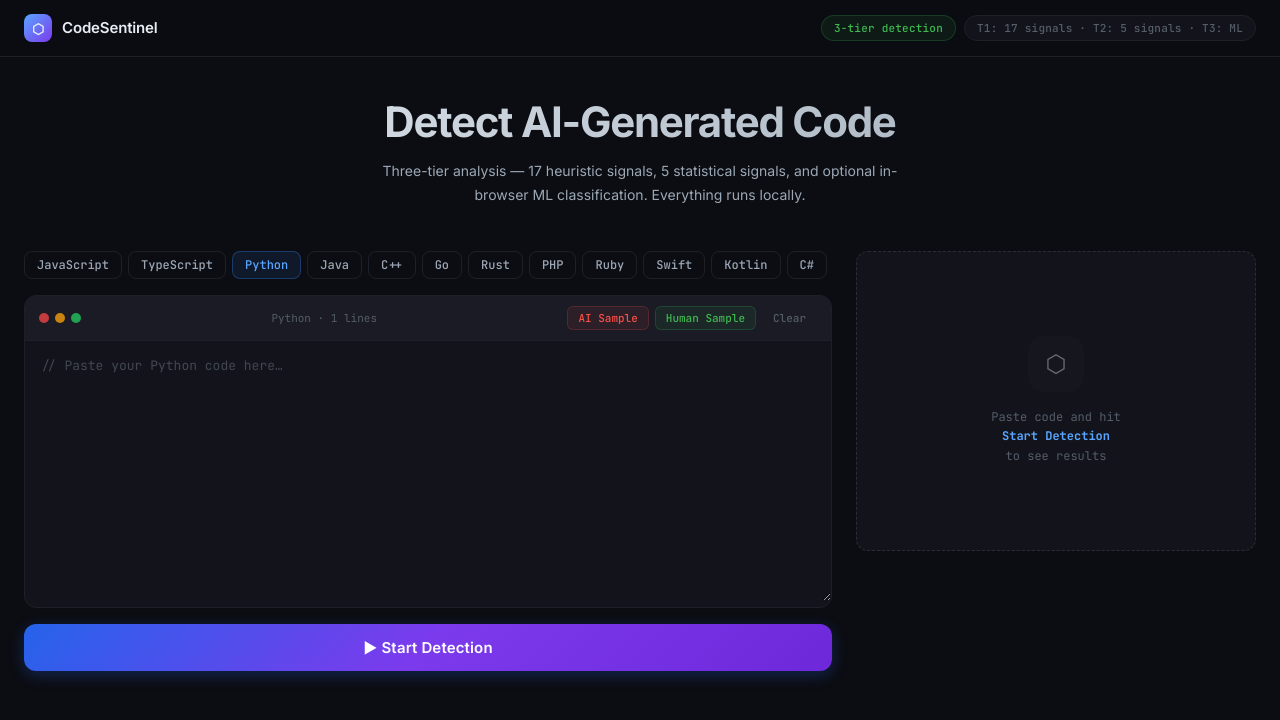
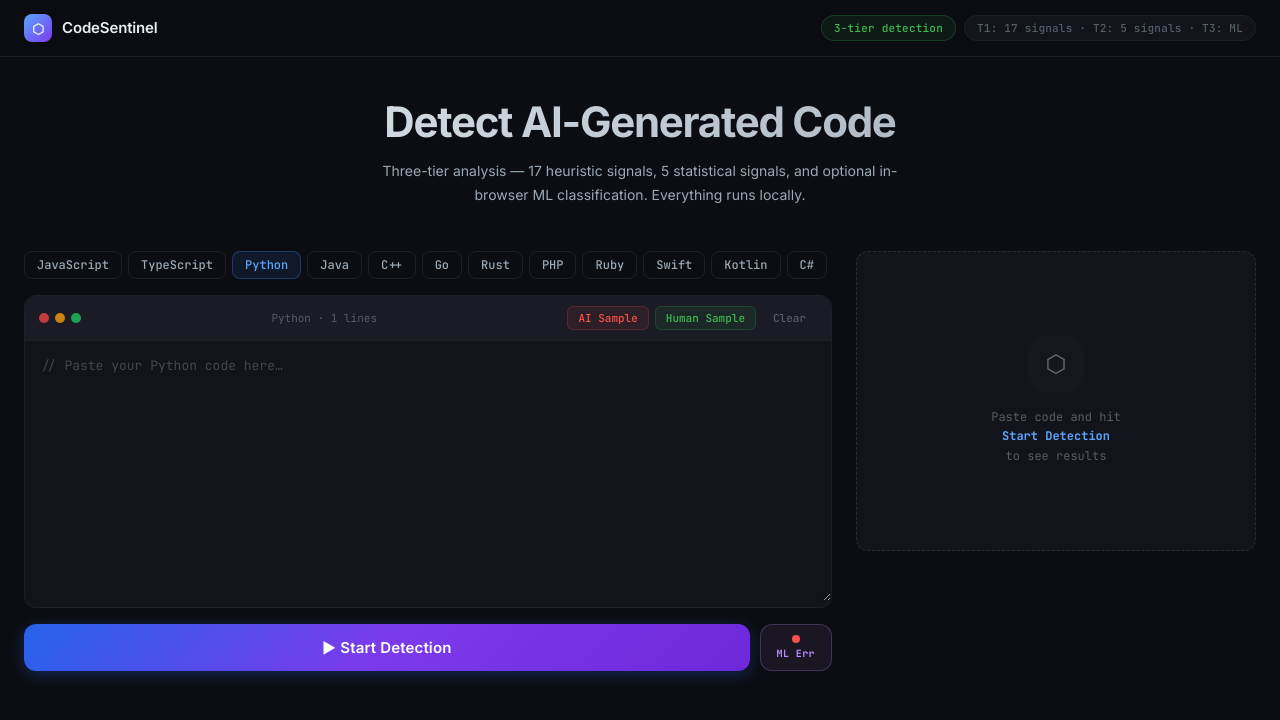
Before and after one commit to ramnxtwave-cyber/AICD, a React (Vite) app: page / in a window 1280 px wide. Shown: the top 720 px of the page. Built offline with nearby package versions, Linux system fonts and the light colour scheme.

Commit message:
Changed the Score BreakDown view | Enabling the ML Checking by default

```diff
--- a/src/App.css
+++ b/src/App.css
@@ -295,6 +295,58 @@
   gap: 8px;
 }
 
+/* ── ML toggle ────────────────────────────────────────────────────────────── */
+.ml-toggle {
+  display: flex;
+  flex-direction: column;
+  align-items: center;
+  justify-content: center;
+  gap: 4px;
+  padding: 8px 16px;
+  border: 1px solid rgba(188, 140, 255, 0.25);
+  border-radius: var(--border-radius-lg);
+  background: rgba(188, 140, 255, 0.08);
+  color: #bc8cff;
+  cursor: pointer;
+  transition: all 0.2s;
+  min-width: 72px;
+  flex-shrink: 0;
+}
+
+.ml-toggle:hover {
+  background: rgba(188, 140, 255, 0.14);
+  border-color: rgba(188, 140, 255, 0.4);
+}
+
+.ml-toggle__dot {
+  width: 8px;
+  height: 8px;
+  border-radius: 50%;
+  background: var(--color-text-tertiary);
+  transition: all 0.3s;
+}
+
+.ml-toggle__dot--loading {
+  background: #d29922;
+  animation: pulse 1s infinite;
+}
+
+.ml-toggle__dot--ready {
+  background: #3fb950;
+  box-shadow: 0 0 8px rgba(63, 185, 80, 0.6);
+}
+
+.ml-toggle__dot--error {
+  background: #f85149;
+}
+
+.ml-toggle__label {
+  font-family: var(--font-mono);
+  font-size: 10px;
+  font-weight: 600;
+  letter-spacing: 0.04em;
+}
+
 /* ── Scan button ──────────────────────────────────────────────────────────── */
 .scan-btn {
   position: relative;
--- a/src/App.jsx
+++ b/src/App.jsx
@@ -30,13 +30,14 @@ export default function App() {
   const [stageIdx,    setStageIdx]   = useState(0);
   const [result,      setResult]     = useState(null);
   const [error,       setError]      = useState("");
-  const [mlEnabled,   setMlEnabled]  = useState(false);
+  const [mlEnabled,   setMlEnabled]  = useState(true);
   const [modelState,  setModelState] = useState({ loading: false, ready: false, error: null });
 
   useEffect(() => {
     setStatusCallback(() => {
       setModelState(getModelState());
     });
+    preloadModel();
   }, []);
 
   const loadExample = useCallback((type) => {
@@ -159,7 +160,8 @@ export default function App() {
               </div>
             )}
 
-            {/* Scan button */}
+            {/* Scan button + ML toggle */}
+            <div style={{ display: 'flex', gap: 10, alignItems: 'stretch' }}>
               <button
                 className={`scan-btn ${scanning ? 'scan-btn--scanning' : 'scan-btn--ready'}`}
                 onClick={runScan}
@@ -170,6 +172,17 @@ export default function App() {
                   : '▶  Start Detection'
                 }
               </button>
+              <button
+                className="ml-toggle"
+                onClick={toggleML}
+                title={mlEnabled ? 'ML Tier 3 is enabled — click to disable' : 'ML Tier 3 is disabled — click to enable'}
+              >
+                <span className={`ml-toggle__dot${modelState.loading ? ' ml-toggle__dot--loading' : modelState.ready ? ' ml-toggle__dot--ready' : modelState.error ? ' ml-toggle__dot--error' : ''}`} />
+                <span className="ml-toggle__label">
+                  {modelState.loading ? 'Loading…' : modelState.ready ? 'ML On' : modelState.error ? 'ML Err' : mlEnabled ? 'ML' : 'ML Off'}
+                </span>
+              </button>
+            </div>
 
             {/* Results */}
             {!scanning && result && (
@@ -211,12 +224,7 @@ export default function App() {
               <div className="fade-in" style={{ display: 'flex', flexDirection: 'column', gap: 14 }}>
                 <ScorePanel result={result} />
 
-                <TierBreakdown
-                  tiers={result.tiers}
-                  mlEnabled={mlEnabled}
-                  onToggleML={toggleML}
-                  modelState={modelState}
-                />
+                <TierBreakdown tiers={result.tiers} />
 
                 <MetricsPanel tiers={result.tiers} />
 
--- a/src/components/ScorePanel.jsx
+++ b/src/components/ScorePanel.jsx
@@ -1,6 +1,7 @@
 /**
  * components/ScorePanel.jsx
- * Displays the overall AI score as a gauge arc + three stat pills.
+ * Displays the overall AI probability gauge, verdict, confidence,
+ * and a per-line breakdown bar.
  */
 
 function GaugeArc({ score }) {
@@ -14,7 +15,6 @@ function GaugeArc({ score }) {
   };
   const fillArc = (score / 100) * totalArc;
   const color = score >= 70 ? "#f85149" : score >= 40 ? "#d29922" : "#3fb950";
-  const label = score >= 70 ? "AI Generated" : score >= 40 ? "Mixed" : "Human Written";
 
   return (
     <svg viewBox="0 0 168 126" style={{ width: "100%", maxWidth: 180 }}>
@@ -29,13 +29,13 @@ function GaugeArc({ score }) {
         strokeWidth="10" strokeLinecap="round"
         style={{ transition: "all 1.1s cubic-bezier(.4,0,.2,1)", filter: `drop-shadow(0 0 6px ${color}44)` }}
       />
-      <text x="84" y="86" textAnchor="middle" fill={color}
-        fontSize="24" fontWeight="600" fontFamily="var(--font-mono)">
+      <text x="84" y="82" textAnchor="middle" fill={color}
+        fontSize="26" fontWeight="700" fontFamily="var(--font-mono)">
         {score}%
       </text>
-      <text x="84" y="104" textAnchor="middle"
+      <text x="84" y="98" textAnchor="middle"
         fill="var(--color-text-tertiary)" fontSize="9" fontFamily="var(--font-mono)">
-        {label}
+        AI Probability
       </text>
     </svg>
   );
@@ -43,6 +43,8 @@ function GaugeArc({ score }) {
 
 export function ScorePanel({ result }) {
   const { overall_score, ai_lines_pct, human_lines_pct, confidence, verdict } = result;
+  const uncertainPct = Math.max(0, 100 - ai_lines_pct - human_lines_pct);
+
   const verdictColor = overall_score >= 70 ? "var(--color-text-danger)"
     : overall_score >= 40 ? "var(--color-text-warning)"
     : "var(--color-text-success)";
@@ -61,42 +63,80 @@ export function ScorePanel({ result }) {
       background: "var(--color-background-secondary)",
       boxShadow: glowShadow,
     }}>
-      <div style={{ display: "flex", alignItems: "center", justifyContent: "space-between", marginBottom: 12 }}>
+      {/* Verdict + Confidence header */}
+      <div style={{ display: "flex", alignItems: "center", justifyContent: "space-between", marginBottom: 4 }}>
         <span style={{
-          color: "var(--color-text-tertiary)",
-          fontFamily: "var(--font-mono)", fontSize: 10,
-          textTransform: "uppercase", letterSpacing: "0.1em", fontWeight: 600,
-        }}>
-          Overall Score
-        </span>
-        <span style={{
-          fontFamily: "var(--font-mono)", fontSize: 10, fontWeight: 600,
-          padding: "3px 10px", borderRadius: 20,
+          fontFamily: "var(--font-mono)", fontSize: 11, fontWeight: 600,
+          padding: "4px 12px", borderRadius: 20,
           background: verdictBg, color: verdictColor,
         }}>
           {verdict}
         </span>
+        <span style={{
+          color: "var(--color-text-tertiary)",
+          fontFamily: "var(--font-mono)", fontSize: 11,
+        }}>
+          {confidence}% confident
+        </span>
       </div>
 
-      <div style={{ display: "flex", justifyContent: "center", margin: "4px 0 8px" }}>
+      {/* Gauge */}
+      <div style={{ display: "flex", justifyContent: "center", margin: "4px 0 4px" }}>
         <GaugeArc score={overall_score} />
       </div>
 
+      {/* Explainer */}
+      <p style={{
+        textAlign: "center",
+        color: "var(--color-text-tertiary)",
+        fontSize: 11, lineHeight: 1.5,
+        margin: "0 0 14px",
+      }}>
+        {overall_score >= 70
+          ? "High probability this code was AI-generated."
+          : overall_score >= 40
+          ? "This code has a mix of AI and human characteristics."
+          : "Low AI probability — this code looks human-written."
+        }
+      </p>
+
+      {/* Line-by-line breakdown */}
       <div style={{
-        display: "flex", justifyContent: "space-around",
-        padding: "12px 0 4px",
         borderTop: "1px solid var(--color-border-tertiary)",
+        paddingTop: 14,
       }}>
-        {[
-          ["AI Lines",   ai_lines_pct + "%",   "#f85149"],
-          ["Human",      human_lines_pct + "%", "#3fb950"],
-          ["Confidence", confidence + "%",      "var(--color-text-info)"],
-        ].map(([label, value, color]) => (
-          <div key={label} style={{ textAlign: "center" }}>
-            <div style={{ color, fontFamily: "var(--font-mono)", fontSize: 17, fontWeight: 600 }}>{value}</div>
-            <div style={{ color: "var(--color-text-tertiary)", fontFamily: "var(--font-mono)", fontSize: 10, marginTop: 2 }}>{label}</div>
-          </div>
-        ))}
+        <p style={{
+          color: "var(--color-text-tertiary)",
+          fontFamily: "var(--font-mono)", fontSize: 10,
+          textTransform: "uppercase", letterSpacing: "0.08em",
+          fontWeight: 600, margin: "0 0 10px",
+        }}>
+          Line-by-line breakdown
+        </p>
+
+        {/* Stacked bar */}
+        <div style={{ display: "flex", gap: 2, height: 8, borderRadius: 4, overflow: "hidden", marginBottom: 10 }}>
+          <div style={{ flex: ai_lines_pct || 0.01,    background: "#f85149", borderRadius: "4px 0 0 4px" }} />
+          <div style={{ flex: uncertainPct || 0.01,     background: "#d29922", opacity: 0.5 }} />
+          <div style={{ flex: human_lines_pct || 0.01,  background: "#3fb950", borderRadius: "0 4px 4px 0" }} />
+        </div>
+
+        {/* Legend */}
+        <div style={{ display: "flex", justifyContent: "space-between" }}>
+          {[
+            ["AI",        ai_lines_pct,  "#f85149"],
+            ["Uncertain", uncertainPct,   "#d29922"],
+            ["Human",     human_lines_pct, "#3fb950"],
+          ].map(([label, pct, color]) => (
+            <div key={label} style={{ display: "flex", alignItems: "center", gap: 6 }}>
+              <span style={{ width: 8, height: 8, borderRadius: 2, background: color, opacity: label === "Uncertain" ? 0.5 : 1, flexShrink: 0 }} />
+              <div>
+                <span style={{ color, fontFamily: "var(--font-mono)", fontSize: 14, fontWeight: 600 }}>{pct}%</span>
+                <span style={{ color: "var(--color-text-tertiary)", fontFamily: "var(--font-mono)", fontSize: 10, marginLeft: 4 }}>{label}</span>
+              </div>
+            </div>
+          ))}
+        </div>
       </div>
     </div>
   );
--- a/src/components/TierBreakdown.jsx
+++ b/src/components/TierBreakdown.jsx
@@ -80,9 +80,8 @@ function TierCard({ id, tier }) {
   );
 }
 
-export function TierBreakdown({ tiers, mlEnabled, onToggleML, modelState }) {
+export function TierBreakdown({ tiers }) {
   if (!tiers) return null;
-  const { loading, ready, error } = modelState || {};
 
   return (
     <div style={{
@@ -92,7 +91,6 @@ export function TierBreakdown({ tiers, mlEnabled, onToggleML, modelState }) {
       background: 'var(--color-background-secondary)',
     }}>
       <div style={{
-        display: 'flex', alignItems: 'center', justifyContent: 'space-between',
         padding: '12px 16px',
         borderBottom: '1px solid var(--color-border-tertiary)',
         background: 'var(--color-background-tertiary)',
@@ -104,26 +102,6 @@ export function TierBreakdown({ tiers, mlEnabled, onToggleML, modelState }) {
         }}>
           Tier Breakdown
         </span>
-        <button
-          onClick={onToggleML}
-          style={{
-            display: 'flex', alignItems: 'center', gap: 6,
-            background: mlEnabled ? 'rgba(188,140,255,0.12)' : 'var(--color-background-primary)',
-            color: mlEnabled ? '#bc8cff' : 'var(--color-text-tertiary)',
-            border: `1px solid ${mlEnabled ? 'rgba(188,140,255,0.3)' : 'var(--color-border-tertiary)'}`,
-            borderRadius: 20, padding: '4px 12px',
-            fontSize: 11, fontFamily: 'var(--font-mono)', fontWeight: 500,
-            cursor: 'pointer', transition: 'all 0.2s',
-          }}
-        >
-          <span style={{
-            width: 7, height: 7, borderRadius: '50%',
-            background: loading ? '#d29922' : ready ? '#3fb950' : error ? '#f85149' : 'var(--color-text-tertiary)',
-            display: 'inline-block',
-            boxShadow: ready ? '0 0 6px rgba(63,185,80,0.5)' : 'none',
-          }} />
-          {loading ? 'Loading ML...' : ready ? 'ML Active' : error ? 'ML Error' : 'Enable ML'}
-        </button>
       </div>
 
       <div style={{ padding: '14px 16px', display: 'flex', flexDirection: 'column', gap: 10 }}>
```
Lines whose indentation alone changed are shown as unchanged.
